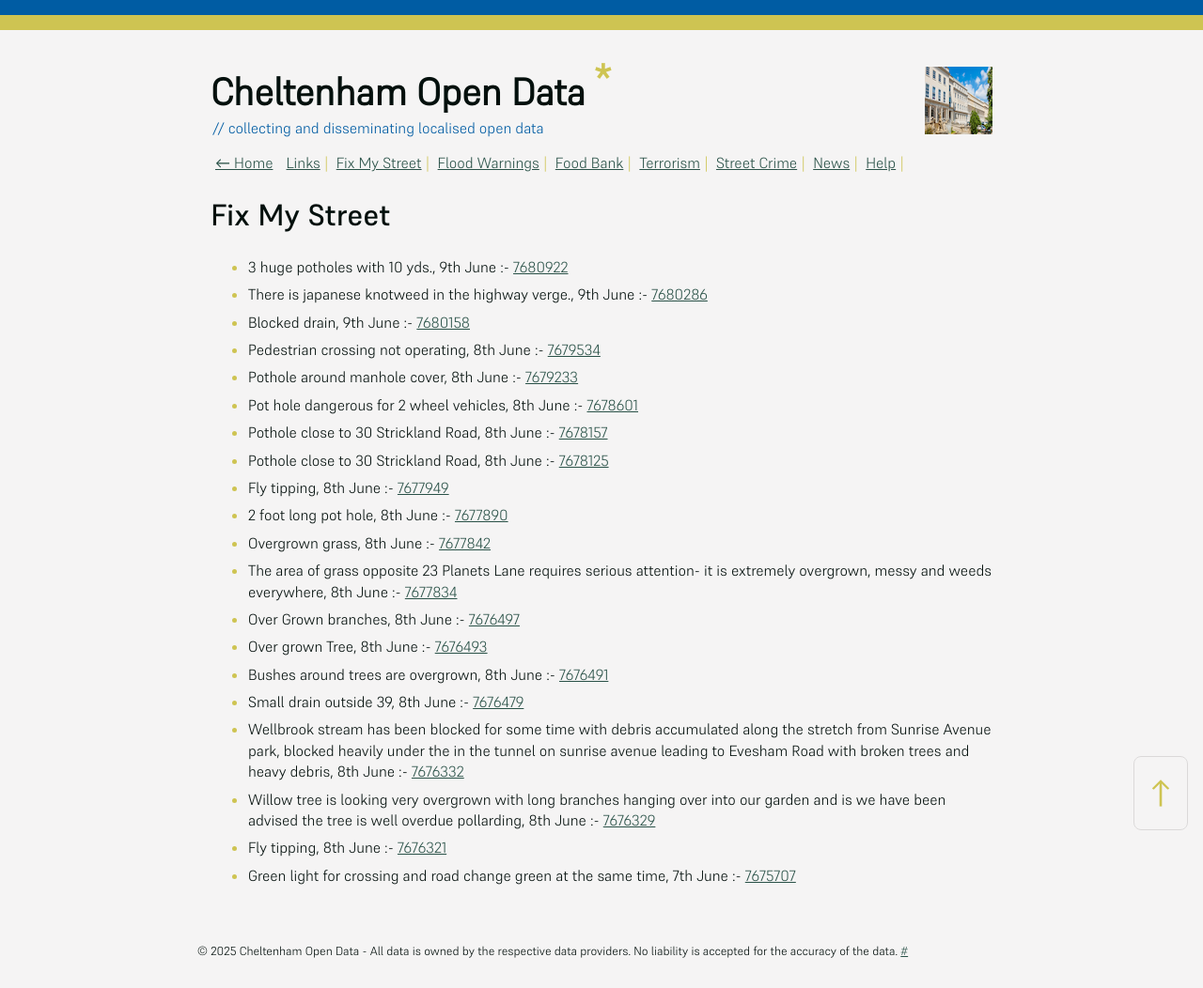
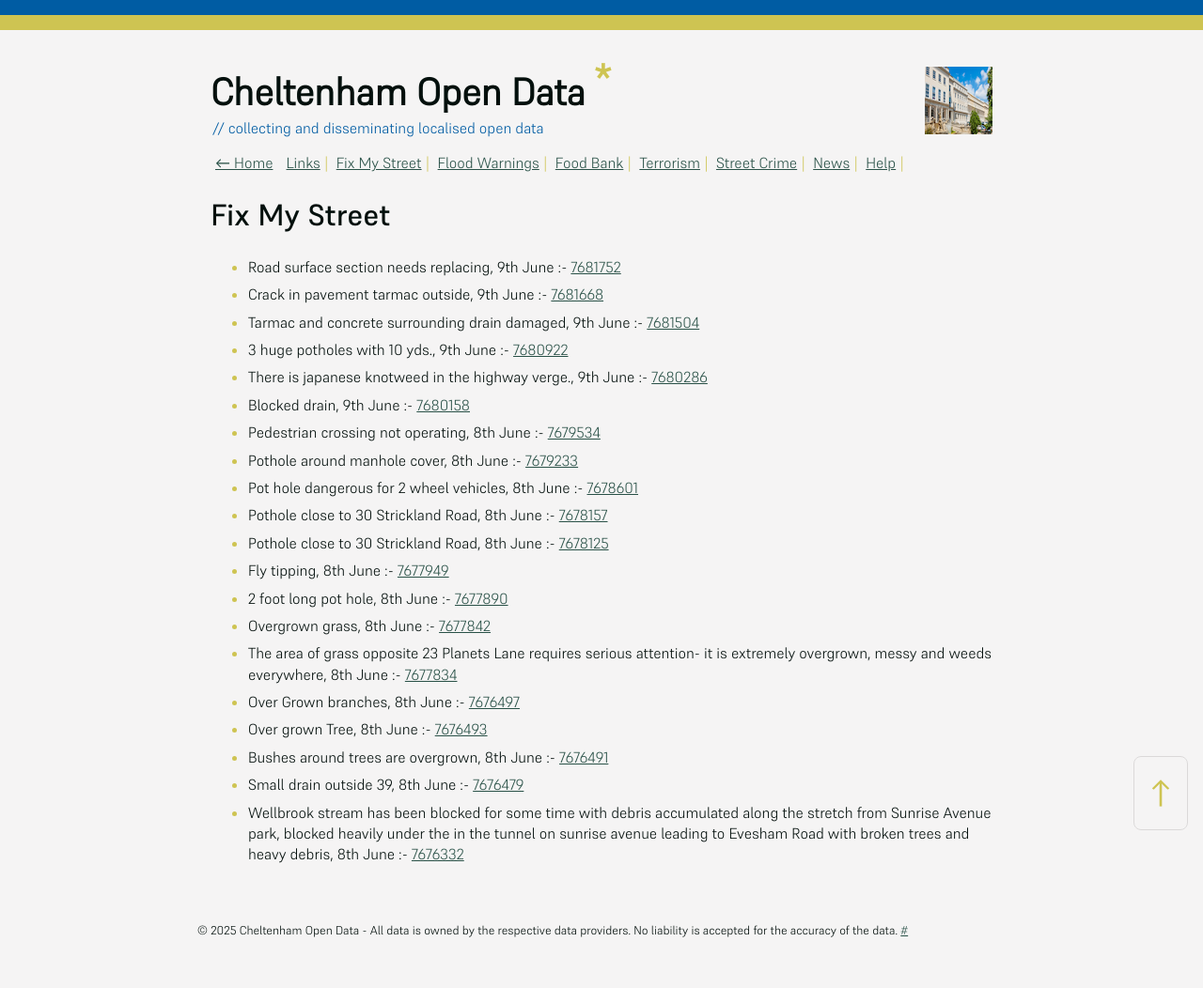
Before and after one commit to mat-0/cheltenham-open-data, a Jekyll site: the page built from _pages/fix-my-street.md, in a window 1280 px wide. Shown: the whole page at 94% size. Built offline with Jekyll 4.4.1, drawn with Linux system fonts in a browser that asks for light colours; after the commit the page ends 1030 px from its top, so only the background shows below that.

Commit message:
Updated 2025-06-09 10:57:45

```diff
--- a/_pages/fix-my-street.md
+++ b/_pages/fix-my-street.md
@@ -9,6 +9,9 @@ permalink: /fix-my-street
 
 <!-- fix_marker starts -->
 
+- Road surface section needs replacing, 9th June :- [7681752](https://www.fixmystreet.com/report/7681752)
+- Crack in pavement tarmac outside, 9th June :- [7681668](https://www.fixmystreet.com/report/7681668)
+- Tarmac and concrete surrounding drain damaged, 9th June :- [7681504](https://www.fixmystreet.com/report/7681504)
 - 3 huge potholes with 10 yds., 9th June :- [7680922](https://www.fixmystreet.com/report/7680922)
 - There is japanese knotweed in the highway verge., 9th June :- [7680286](https://www.fixmystreet.com/report/7680286)
 - Blocked drain, 9th June :- [7680158](https://www.fixmystreet.com/report/7680158)
@@ -26,8 +29,5 @@ permalink: /fix-my-street
 - Bushes around trees are overgrown, 8th June :- [7676491](https://www.fixmystreet.com/report/7676491)
 - Small drain outside 39, 8th June :- [7676479](https://www.fixmystreet.com/report/7676479)
 - Wellbrook stream has been blocked for some time with debris accumulated along the stretch from Sunrise Avenue park, blocked heavily under the in the tunnel on sunrise avenue leading to Evesham Road with broken trees and heavy debris, 8th June :- [7676332](https://www.fixmystreet.com/report/7676332)
-- Willow tree is looking very overgrown with long branches hanging over into our garden and is we have been advised the tree is well overdue pollarding, 8th June :- [7676329](https://www.fixmystreet.com/report/7676329)
-- Fly tipping, 8th June :- [7676321](https://www.fixmystreet.com/report/7676321)
-- Green light for crossing and road change green at the same time, 7th June :- [7675707](https://www.fixmystreet.com/report/7675707)
 
 <!-- fix_marker ends -->
```
Also changed, not shown: _data/flood.json (+4 -4 lines), _pages/news.md (+5 -5 lines), index.md (+5 -5 lines).
